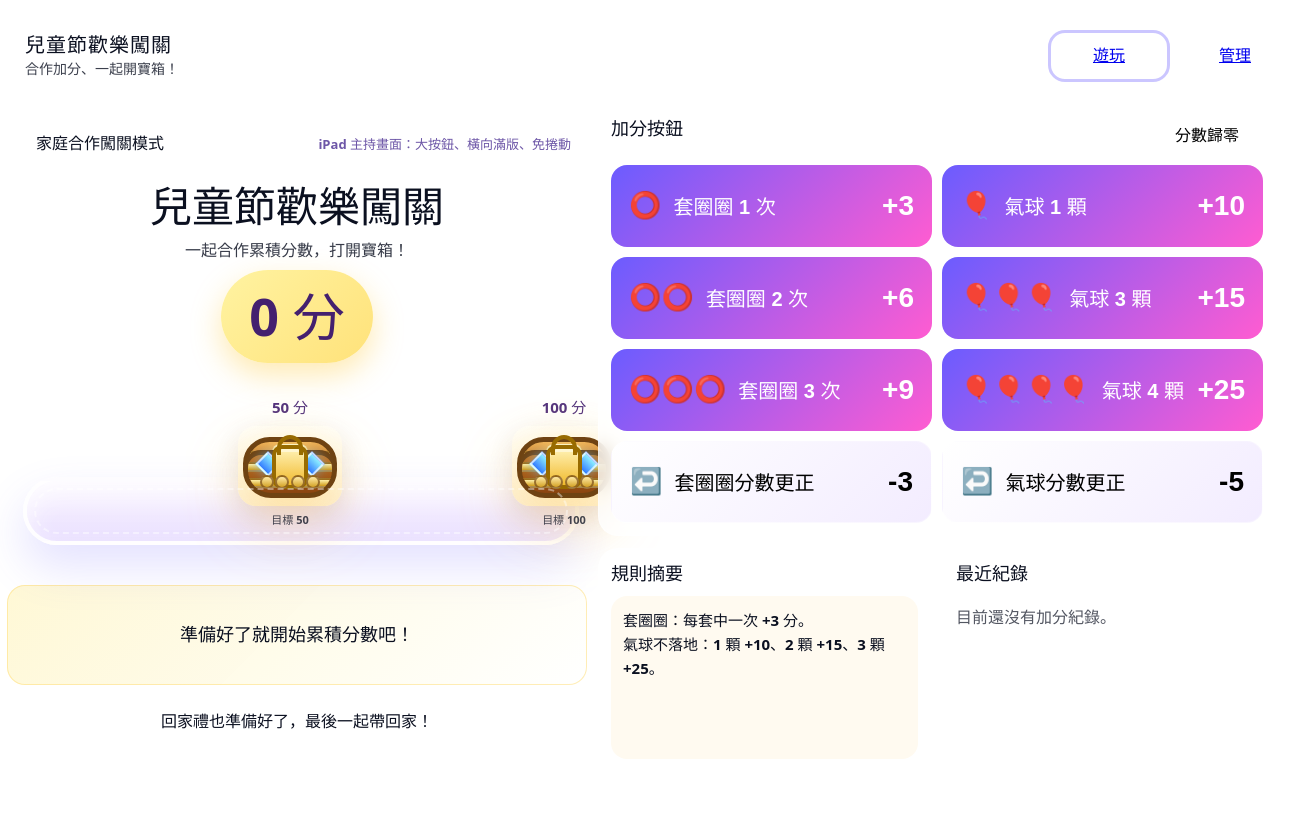
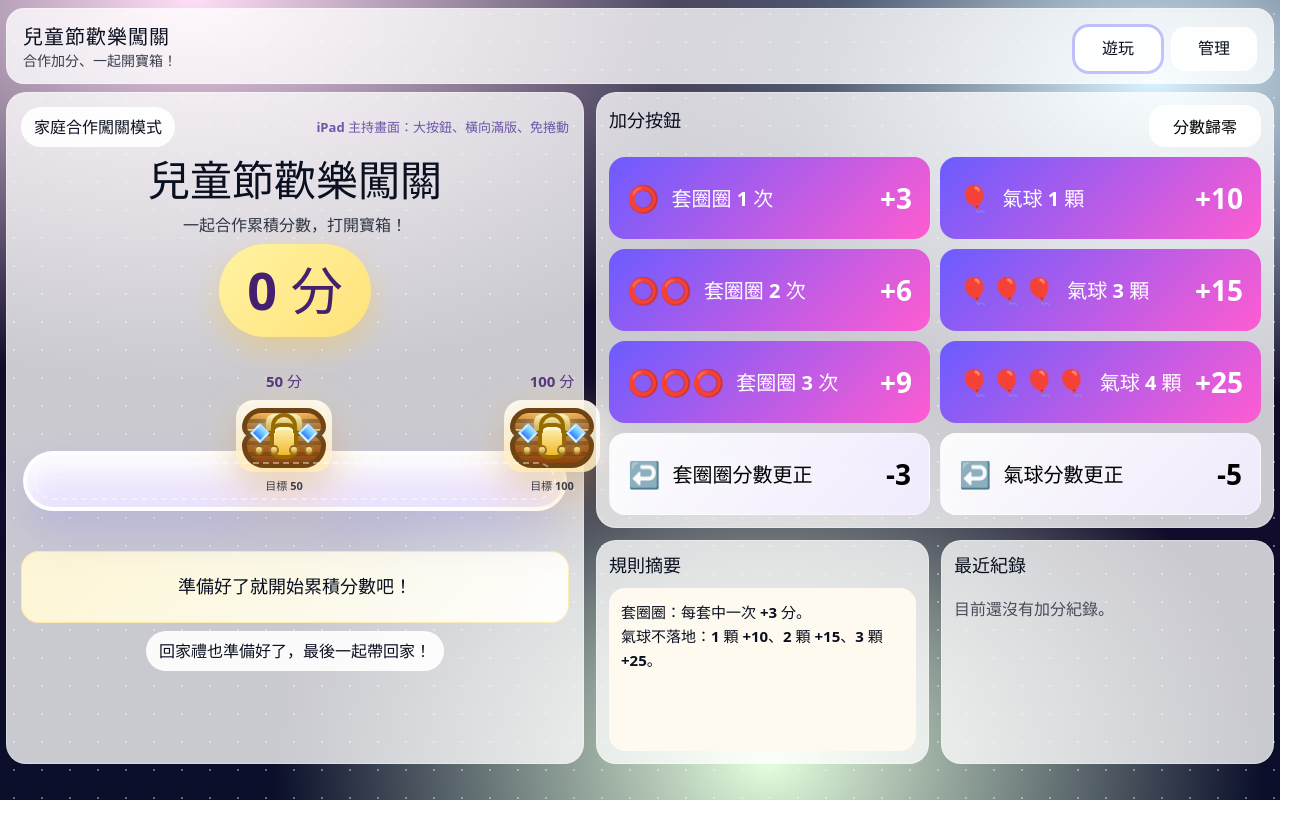
Before and after one commit to Tia2007/treasure-code-quest, a React (Vite) app: page /#/play in a window 1280 px wide. Shown: the whole page, 1310 px wide, since content can reach past the window. Built offline with nearby package versions, Linux system fonts and the light colour scheme.

Commit message:
Update index.css

```diff
--- a/src/index.css
+++ b/src/index.css
@@ -1,92 +1,3 @@
-:root {
-    --darkreader-text--text: var(--darkreader-text-0b1020, #dad7d2);
-    --darkreader-bg--card: var(--darkreader-background-ffffffc7, rgba(24, 26, 27, 0.78));
-    --darkreader-bg--card-strong: var(--darkreader-background-ffffffeb, rgba(24, 26, 27, 0.92));
-    --darkreader-border--border: var(--darkreader-border-ffffff52, rgba(48, 52, 54, 0.32));
-    --darkreader-border--border-strong: var(--darkreader-border-0b10202e, rgba(133, 123, 109, 0.18));
-    --darkreader-bg--accent: var(--darkreader-background-6b5cff, #0e0095);
-    --darkreader-bg--accent2: var(--darkreader-background-ff5cd1, #95006b);
-    --good: #27c36a;
-    --darkreader-bg--bad: var(--darkreader-background-ff4d6d, #9e001c);
-    color: var(--darkreader-text--text, var(--darkreader-text-000000, #e8e6e3));
-    color-scheme: dark;
-}
-
-  :root {
-    --text: #0b1020;
-    --card: rgba(255, 255, 255, 0.78);
-    --card-strong: rgba(255, 255, 255, 0.92);
-    --border: rgba(255, 255, 255, 0.32);
-    --border-strong: rgba(11, 16, 32, 0.18);
-    --accent: #6b5cff;
-    --accent2: #ff5cd1;
-    --good: #27c36a;
-    --bad: #ff4d6d;
-    font-family: ui-rounded, system-ui, -apple-system, Segoe UI, Roboto, Arial, sans-serif;
-    font-size: 16px;
-    line-height: 1.4;
-    font-weight: 700;
-    color: var(--text);
-    color-scheme: light;
-    font-synthesis: none;
-    text-rendering: optimizeLegibility;
-    -webkit-font-smoothing: antialiased;
-
-    :root {
-    --darkreader-neutral-background: var(--darkreader-background-ffffff, #181a1b);
-    --darkreader-neutral-text: var(--darkreader-text-000000, #e8e6e3);
-    --darkreader-selection-background: var(--darkreader-background-0060d4, #004daa);
-    --darkreader-selection-text: var(--darkreader-text-ffffff, #e8e6e3);
-    --darkreader-background-ffffff: #181a1b;
-    --darkreader-text-ffffff: #e8e6e3;
-    --darkreader-border-404040: #776e62;
-    --darkreader-text-000000: #e8e6e3;
-    --darkreader-border-4c4c4c: #736b5e;
-    --darkreader-text-0040ff: #3391ff;
-    --darkreader-border-808080: #545b5e;
-    --darkreader-text-a9a9a9: #b2aba1;
-    --darkreader-background-faffbd: #404400;
-    --darkreader-background-0060d4: #004daa;
-    --darkreader-background-ffd76e: #684b00;
-    --darkreader-background-c59d00: #9e7e00;
-    --darkreader-text-302505: #d7d4cf;
-    --darkreader-background-add8e6: #1b4958;
-    --darkreader-background-cfecf5: #0f3a47;
-    --darkreader-background-f5f5f5: #1e2021;
-    --darkreader-background-faedda: #432c09;
-    --darkreader-background-85c3d8: #245d70;
-    --darkreader-text-0b1020: #dad7d2;
-    --darkreader-background-ffffffc7: rgba(24, 26, 27, 0.78);
-    --darkreader-background-ffffffeb: rgba(24, 26, 27, 0.92);
-    --darkreader-border-ffffff52: rgba(48, 52, 54, 0.32);
-    --darkreader-border-0b10202e: rgba(133, 123, 109, 0.18);
-    --darkreader-background-6b5cff: #0e0095;
-    --darkreader-background-ff5cd1: #95006b;
-    --darkreader-background-ff4d6d: #9e001c;
-    --darkreader-background-ffdef5: #470031;
-    --darkreader-background-00000000: rgba(0, 0, 0, 0);
-    --darkreader-background-d9f3ff: #00324a;
-    --darkreader-background-e6ffdf: #1d4600;
-    --darkreader-background-0a0f2a: #080c22;
-    --darkreader-background-120a2a: #0e0822;
-    --darkreader-background-ffffffe6: rgba(24, 26, 27, 0.9);
-    --darkreader-border-6b5cff59: rgba(14, 0, 151, 0.35);
-    --darkreader-background-1fcf6a: #19a655;
-    --darkreader-background-25b8ff: #007bb6;
-    --darkreader-text-6d56a7: #7d68b1;
-    --darkreader-text-44206f: #b08add;
-    --darkreader-background-fff3a1: #514600;
-    --darkreader-background-ffe27a: #624d00;
-    --darkreader-background-ffc22159: rgba(138, 100, 0, 0.35);
-    --darkreader-border-ffffffeb: rgba(48, 52, 54, 0.92);
-    --darkreader-background-faf5fff2: rgba(27, 29, 30, 0.95);
-    --darkreader-background-e9dffffa: rgba(33, 36, 37, 0.98);
-    --darkreader-background-ffffffbf: rgba(24, 26, 27, 0.75);
-    --darkreader-background-6b5cff2e: rgba(14, 0, 149, 0.18);
-
-
-
--------------------------------------------------------
 
 :root {
   --text: #0b1020;
```
